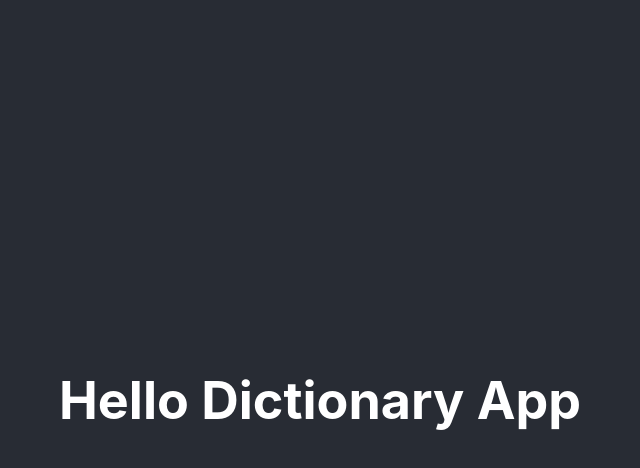
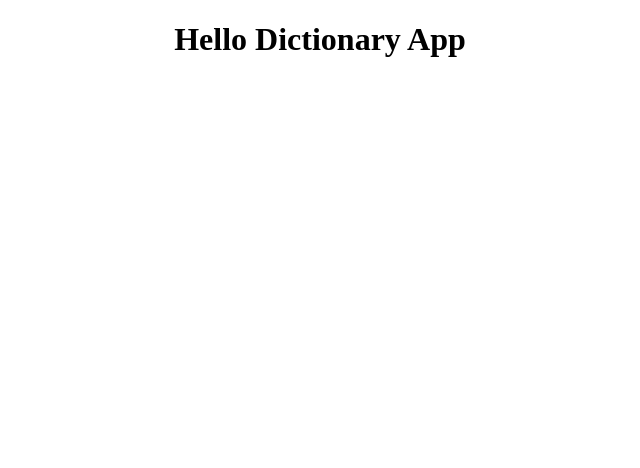
Before and after one commit to Joycey83/Dictionaryopedia, a React (Create React App) app: page / in a window 1280 px wide. Shown: the top 468 px of the page, without its empty margins (320-960 px from the left). Built offline with nearby package versions, Linux system fonts and the light colour scheme.

Commit message:
deleted all the default App.css styles apart from text align, deleted most of the default styles that come with it on index.css. Added box-sizing

```diff
--- a/src/App.css
+++ b/src/App.css
@@ -1,38 +1,3 @@
 .App {
   text-align: center;
 }
-
-.App-logo {
-  height: 40vmin;
-  pointer-events: none;
-}
-
-@media (prefers-reduced-motion: no-preference) {
-  .App-logo {
-    animation: App-logo-spin infinite 20s linear;
-  }
-}
-
-.App-header {
-  background-color: #282c34;
-  min-height: 100vh;
-  display: flex;
-  flex-direction: column;
-  align-items: center;
-  justify-content: center;
-  font-size: calc(10px + 2vmin);
-  color: white;
-}
-
-.App-link {
-  color: #61dafb;
-}
-
-@keyframes App-logo-spin {
-  from {
-    transform: rotate(0deg);
-  }
-  to {
-    transform: rotate(360deg);
-  }
-}
--- a/src/index.css
+++ b/src/index.css
@@ -1,13 +1,10 @@
 body {
   margin: 0;
-  font-family: -apple-system, BlinkMacSystemFont, 'Segoe UI', 'Roboto', 'Oxygen',
-    'Ubuntu', 'Cantarell', 'Fira Sans', 'Droid Sans', 'Helvetica Neue',
-    sans-serif;
-  -webkit-font-smoothing: antialiased;
-  -moz-osx-font-smoothing: grayscale;
+  padding: 0;
+  box-sizing: border-box;
 }
 
 code {
-  font-family: source-code-pro, Menlo, Monaco, Consolas, 'Courier New',
+  font-family: source-code-pro, Menlo, Monaco, Consolas, "Courier New",
     monospace;
 }
```
